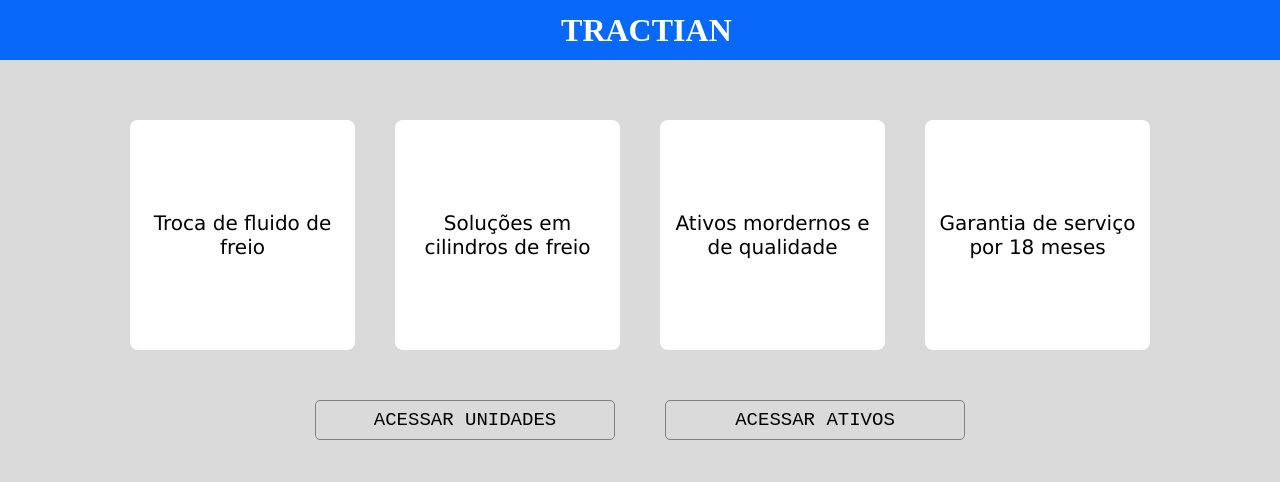
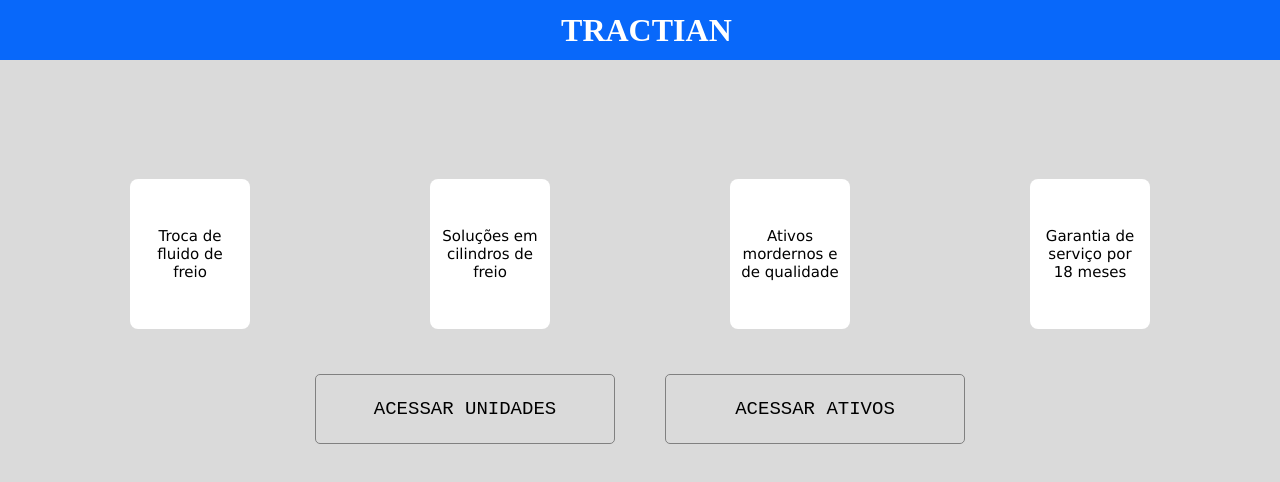
Before and after one commit to vtrajanodev/desafio-tractian-front, a React (Create React App) app: page /empresa in a window 1280 px wide. Shown: the top 482 px of the page. Built offline with nearby package versions, Linux system fonts and the light colour scheme; no server answers.

Commit message:
Testando responsividades

```diff
--- a/src/pages/empresa/styles.css
+++ b/src/pages/empresa/styles.css
@@ -95,7 +95,7 @@
 /*--------------------------------RESPONSIVIDADE-----------------------------------------------*/
 
 
-@media (max-width: 400px){
+@media (max-width: 500px){
 
 
     .title h2{
@@ -147,3 +147,56 @@
     }
 
 }
+
+@media (min-width: 451px){
+
+    .title h2{
+        font-size: 60px;
+        margin: 20px 0;
+        display: inline-block;
+    }
+
+    .title p{
+        font-size: 28px;
+
+    }
+
+    div.box-align{
+        display: flex;
+        justify-content: space-between;
+        flex-wrap: wrap;
+    }
+
+    div.box{
+        height: 150px;
+        width: 120px;
+        margin: 15px 20px;
+    }
+
+    div.box p{
+        font-size: 15px;
+
+    }
+
+    div.links{
+        display: flex;
+        height: 130px;
+        justify-content: space-between;
+
+    }
+
+    div.links a{
+
+    font-size: 19px;
+    text-align: center;
+    transition: all 0s;
+
+    }
+    div.links a:hover{
+        font-size: 19px;
+        border: 2px solid black;
+
+    }
+
+
+}
```
